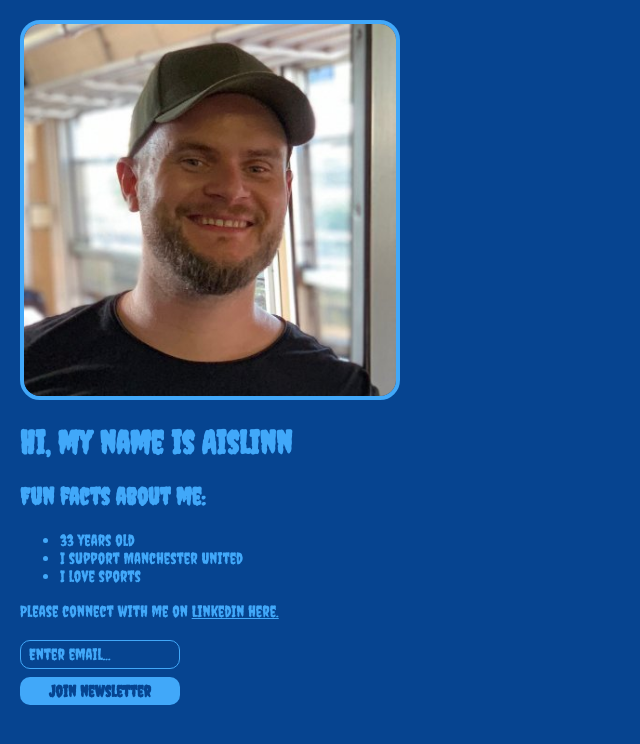
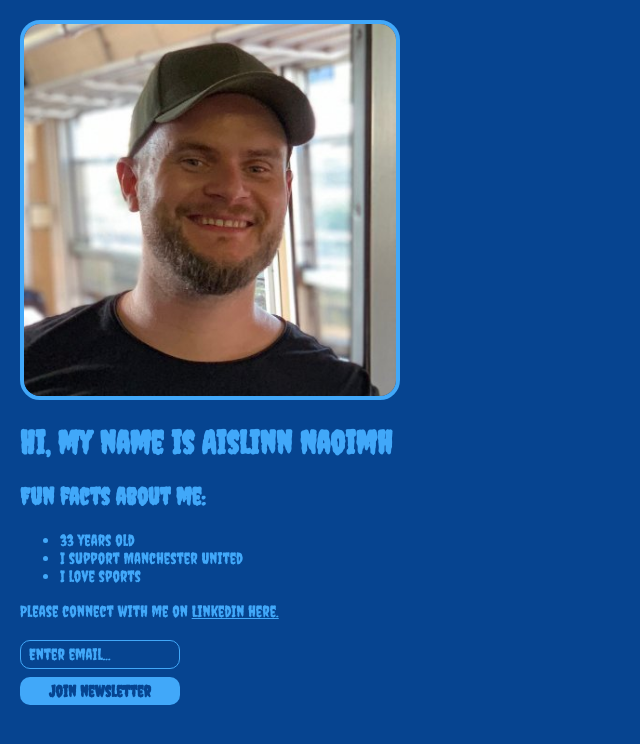
Before and after one commit to aislinn-naoimh/personalsite, a website built with Vite: page index.html in a window 1280 px wide. Shown: the whole page, without its empty margins (0-640 px from the left). Built offline with nearby package versions, Linux system fonts and the light colour scheme; a web font is replaced by a local one.

Commit message:
Update index.html

```diff
--- a/index.html
+++ b/index.html
@@ -11,7 +11,7 @@
         Write the HTML for your personal website.
         -->
         <img src="per.jpg">
-        <h1>Hi, my name is Aislinn</h1>
+        <h1>Hi, my name is Aislinn Naoimh</h1>
         <h2>Fun facts about me:</h2>
         <ul>
             <li>33 years old</li>
```
